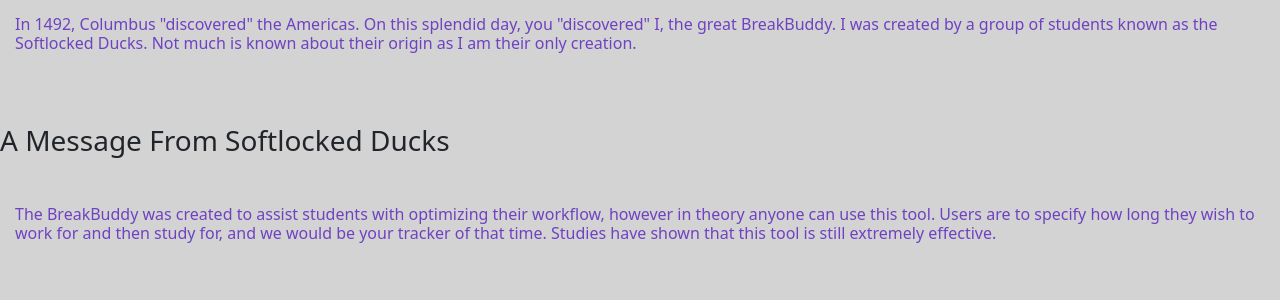
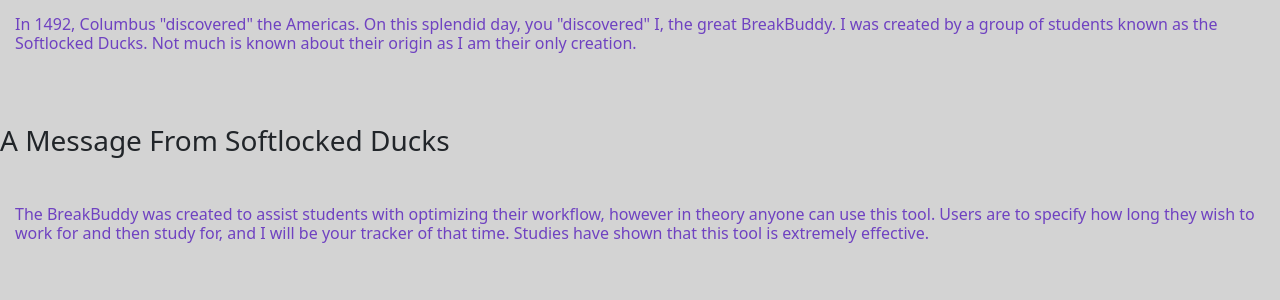
Before and after one commit to EGuo2004/P01, a Flask app: page /about in a window 1280 px wide. Shown: the top 300 px of the page. Run offline with Flask 2, Linux system fonts and the light colour scheme; some libraries are stand-ins or nearby versions.

Commit message:
Update about.html

```diff
--- a/app/templates/about.html
+++ b/app/templates/about.html
@@ -16,6 +16,6 @@ A Message From Softlocked Ducks
 </h3>
 <br>
 <h6>
-The BreakBuddy was created to assist students with optimizing their workflow, however in theory anyone can use this tool. Users are to specify how long they wish to work for and then study for, and we would be your tracker of that time. Studies have shown that this tool is still extremely effective.
+The BreakBuddy was created to assist students with optimizing their workflow, however in theory anyone can use this tool. Users are to specify how long they wish to work for and then study for, and I will be your tracker of that time. Studies have shown that this tool is extremely effective.
 </h6>
 </body>
```
